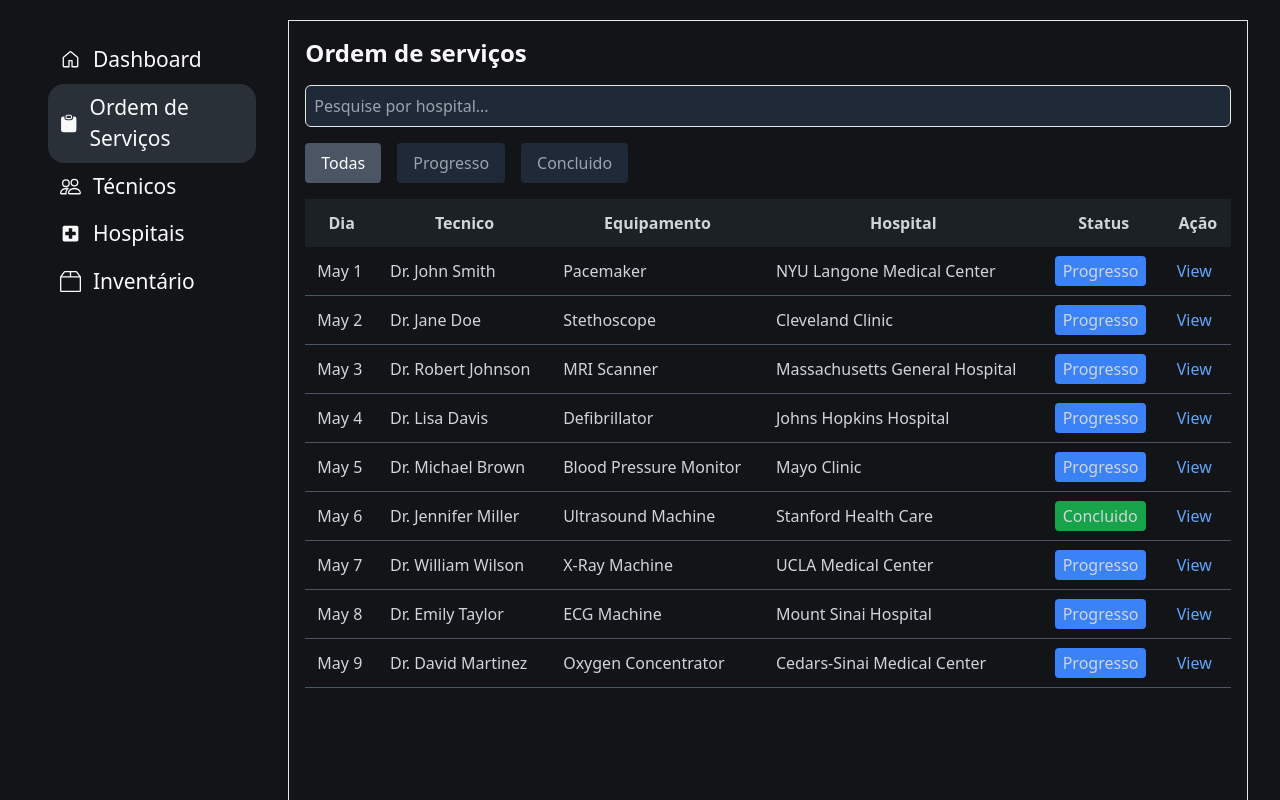
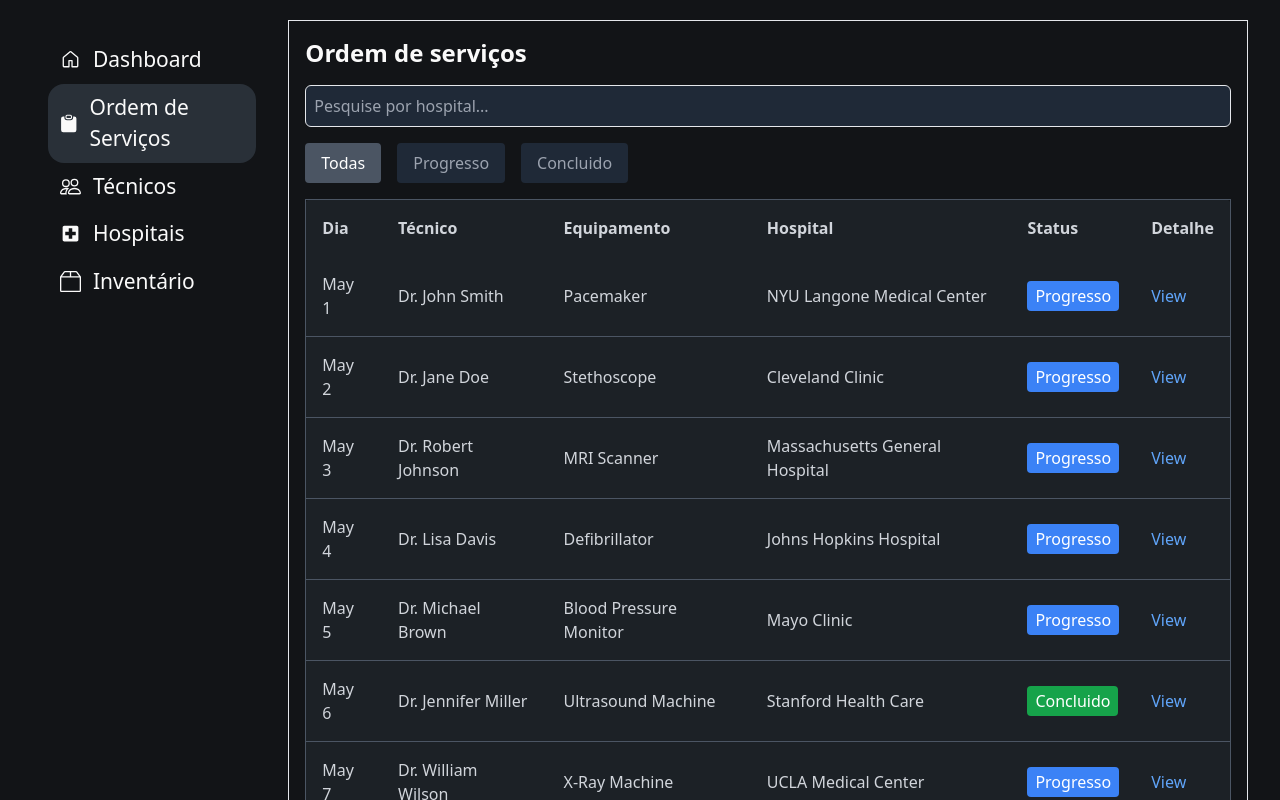
Before and after one commit to Lipao12/dashboard, a React (Vite) app: page / in a window 1280 px wide. Both pictures are taken after a click on the button "Ordem de Serviços". Shown: the top 800 px of the page. Built offline with nearby package versions, Linux system fonts and the light colour scheme.

Commit message:
feat: better looking table

```diff
--- a/src/pages/os-page/components/table.tsx
+++ b/src/pages/os-page/components/table.tsx
@@ -1,4 +1,5 @@
 interface Order {
+  id: string;
   day: string;
   technician: string;
   product: string;
@@ -10,37 +11,41 @@
   orders: Order[];
 }
 
-export const Table = ({ orders }: TableProps) => (
+export const Table: React.FC<TableProps> = ({ orders }) => (
+  <>
     <div className="overflow-x-auto">
-    <table className="min-w-full table-auto">
+      <table className="min-w-full table-auto bg-[#1C2126] text-gray-300 border border-gray-600 rounded-md shadow-md">
         <thead>
-        <tr className="bg-[#1C2126] text-gray-300">
-          <th className="p-3">Dia</th>
-          <th className="p-3">Tecnico</th>
-          <th className="p-3">Equipamento</th>
-          <th className="p-3">Hospital</th>
-          <th className="p-3">Status</th>
-          <th className="p-3">Ação</th>
+          <tr>
+            <th className="p-4 text-left">Dia</th>
+            <th className="p-4 text-left">Técnico</th>
+            <th className="p-4 text-left">Equipamento</th>
+            <th className="p-4 text-left">Hospital</th>
+            <th className="p-4 text-left">Status</th>
+            <th className="p-4 text-left">Detalhe</th>
           </tr>
         </thead>
         <tbody>
-        {orders.map((order, index) => (
-          <tr key={index} className="border-b border-gray-600 text-gray-300">
-            <td className="p-3">{order.day}</td>
-            <td className="p-3">{order.technician}</td>
-            <td className="p-3">{order.product}</td>
-            <td className="p-3">{order.hospital}</td>
-            <td className="p-3">
+          {orders.map((order) => (
+            <tr
+              key={order.id}
+              className="border-b border-gray-600 hover:bg-gray-700"
+            >
+              <td className="p-4">{order.day}</td>
+              <td className="p-4">{order.technician}</td>
+              <td className="p-4">{order.product}</td>
+              <td className="p-4">{order.hospital}</td>
+              <td className="p-4">
                 <span
-                className={`px-2 py-1 rounded ${
-                  order.status === "Progresso" && "bg-blue-500"
-                } ${order.status === "Concluido" && "bg-green-600"}`}
+                  className={`px-2 py-1 rounded text-white ${
+                    order.status === "Progresso" ? "bg-blue-500" : ""
+                  } ${order.status === "Concluido" ? "bg-green-600" : ""}`}
                 >
                   {order.status}
                 </span>
               </td>
-            <td className="p-3">
-              <button className="text-blue-400 hover:text-blue-200">
+              <td className="p-4">
+                <button className="text-blue-400 hover:text-blue-200 transition-colors duration-200">
                   View
                 </button>
               </td>
@@ -49,4 +54,5 @@
         </tbody>
       </table>
     </div>
+  </>
 );
--- a/src/pages/os-page/index.tsx
+++ b/src/pages/os-page/index.tsx
@@ -4,6 +4,7 @@
 
 const orders = [
   {
+    id: "0",
     day: "May 1",
     technician: "Dr. John Smith",
     product: "Pacemaker",
@@ -11,6 +12,7 @@
     status: "Progresso",
   },
   {
+    id: "1",
     day: "May 2",
     technician: "Dr. Jane Doe",
     product: "Stethoscope",
@@ -18,6 +20,7 @@
     status: "Progresso",
   },
   {
+    id: "2",
     day: "May 3",
     technician: "Dr. Robert Johnson",
     product: "MRI Scanner",
@@ -25,6 +28,7 @@
     status: "Progresso",
   },
   {
+    id: "3",
     day: "May 4",
     technician: "Dr. Lisa Davis",
     product: "Defibrillator",
@@ -32,6 +36,7 @@
     status: "Progresso",
   },
   {
+    id: "4",
     day: "May 5",
     technician: "Dr. Michael Brown",
     product: "Blood Pressure Monitor",
@@ -39,6 +44,7 @@
     status: "Progresso",
   },
   {
+    id: "5",
     day: "May 6",
     technician: "Dr. Jennifer Miller",
     product: "Ultrasound Machine",
@@ -46,6 +52,7 @@
     status: "Concluido",
   },
   {
+    id: "6",
     day: "May 7",
     technician: "Dr. William Wilson",
     product: "X-Ray Machine",
@@ -53,6 +60,7 @@
     status: "Progresso",
   },
   {
+    id: "7",
     day: "May 8",
     technician: "Dr. Emily Taylor",
     product: "ECG Machine",
@@ -60,6 +68,7 @@
     status: "Progresso",
   },
   {
+    id: "8",
     day: "May 9",
     technician: "Dr. David Martinez",
     product: "Oxygen Concentrator",
```
Lines whose indentation alone changed are shown as unchanged.
